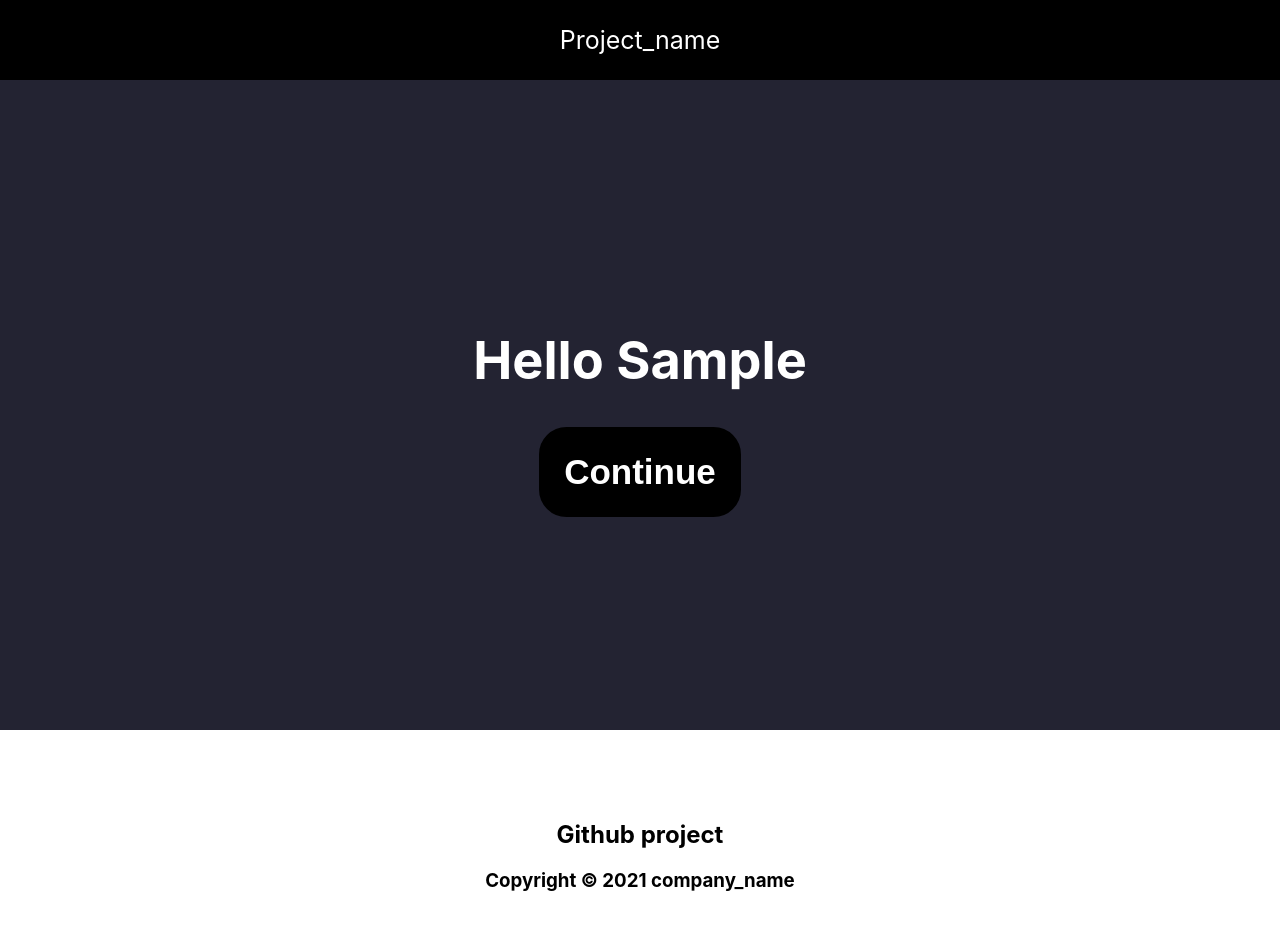
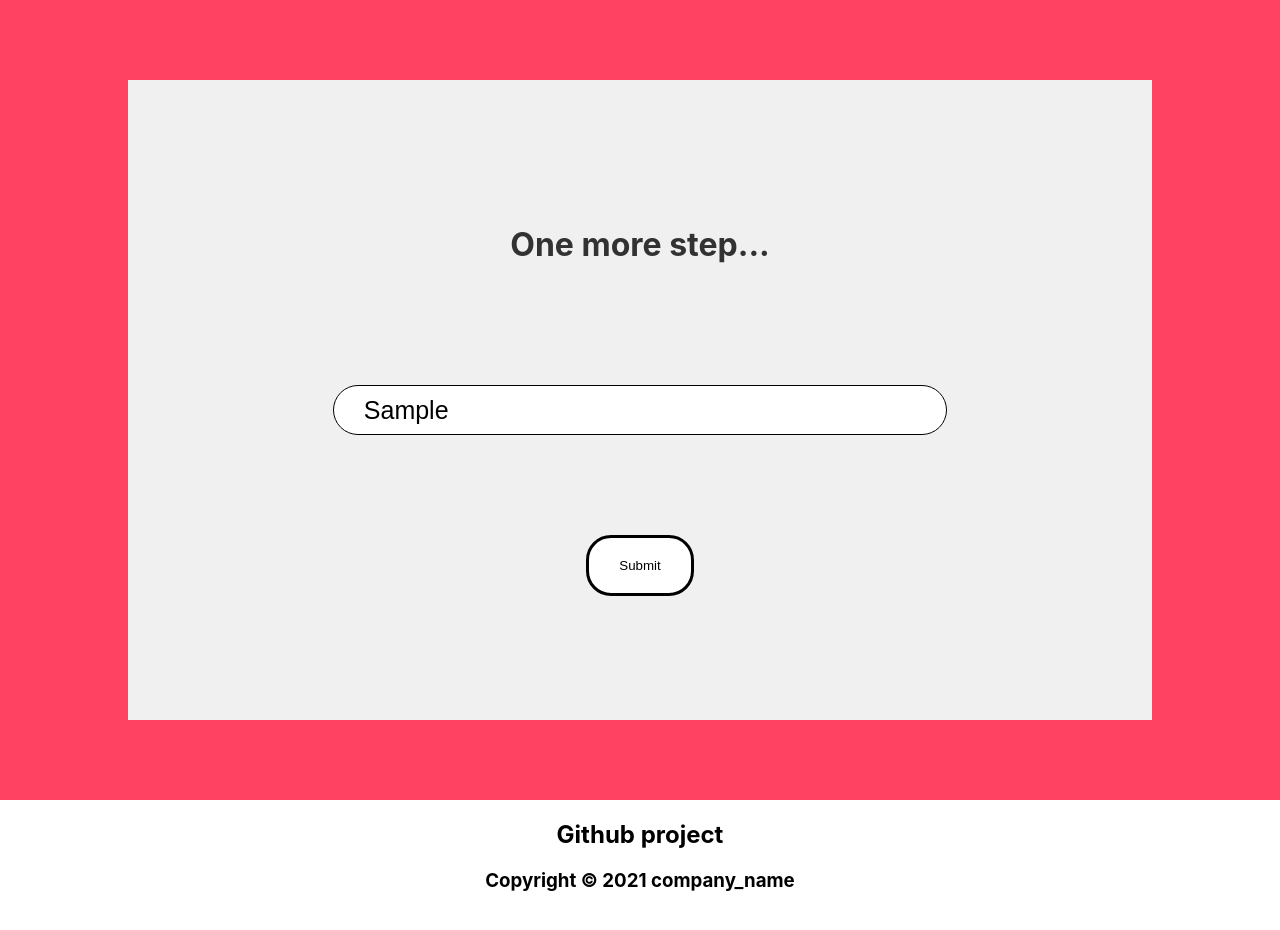
Before and after one commit to river737/TicTacToe, a Next.js app: page / in a window 1280 px wide. Both pictures are taken after typing "Sample" into the empty fields and a click on the button "Submit". Shown: the top 930 px of the page. Built offline with nearby package versions, Linux system fonts and the light colour scheme; no server answers.

Commit message:
Validate username with server

```diff
--- a/components/content.js
+++ b/components/content.js
@@ -4,8 +4,7 @@ import {useRouter} from 'next/router'
 
 const Content = ({player}) => {
   const router = useRouter();
-  function enterlobby(e) {
-    e.preventDefault();
+  function enterlobby() {
     router.push('/lobby');
   }
   return (
@@ -13,7 +12,7 @@ const Content = ({player}) => {
       {player !== '' &&
       <>
         <h1 className={styles.greet}>Hello {player}</h1>
-        <button className={styles.proceed} onClick={(e) => enterlobby(e)}>Continue</button>
+        <button className={styles.proceed} onClick={enterlobby}>Continue</button>
       </>
       }
       {player === '' && <h1>Tic Tac Toe</h1>}
--- a/components/form.js
+++ b/components/form.js
@@ -1,42 +1,55 @@
 import styles from '../styles/Home.module.css'
-import React, { createContext, useState, useEffect } from 'react'
+import React, { createContext, useState, useEffect, useContext } from 'react'
+
+import { SocketContext } from '../src/contexts/socketContext';
 
 export const NameContext = createContext();
 
 export function NameProvider({children}) {
-  const [Name, Player] = useState('');
-  const [currentname, name] = useState('');
-  const [clicks, clicking] = useState(0);
-  const [error, display] = useState(false);
+  const [name, setName] = useState('');
+  const [error, setError] = useState({verify: false, msg: ''});
+  const {socket} = useContext(SocketContext)
 
-  function addingname(thisname) {
-    name(thisname);
+  function inputChange(e) { // handles the username input change
+    setName(e.target.value);
+    setError({verify: false})
   }
 
   function submit() {
-    clicking(clicks + 1);
-    if(currentname === '') {
-      display(true);
+    if(name !== '') { // prevent submit if the username is blank
+      socket.emit('submit_username', {username: name})
     }
   }
 
-  useEffect(() => {
-    if(currentname !== '' && clicks > 0) {
-      const x = document.querySelector(`.${styles.wrapper}`);
-      x.style.zIndex="-2";
-      x.style.opacity="0";
-      Player(currentname);
-    }
-  }, [clicks])
+  useEffect(()=>{
+    socket.on('submit_username_response', (res) => { // waiting for a response from the server after submitting
+      if(res.success) {
+        const x = document.querySelector(`.${styles.wrapper}`);
+        x.style.zIndex="-2";
+        x.style.opacity="0";
+      } else { // an error occured
+        const {msg} = res.error
+        setError({verify: true, msg});
+      }
+    })
+    return () => socket.off('submit_username_response')
+  }, [])
 
   return (
-      <NameContext.Provider value={{name: Name}}>
+      <NameContext.Provider value={{name}}>
         <div className={styles.wrapper}>
           <div className={styles.login}>
             <h1>One more step...</h1>
-            <input type="text" className={styles.input} onChange={(e) => addingname(e.target.value)} placeholder="Enter a name" />
-            <button className={styles.button} onClick={() => submit()}>Submit</button>
-            {error && <h3>Error! Name cannot be empty!</h3>}
+            <input type="text" className={styles.input} onChange={inputChange} placeholder="Enter a name" />
+            <button className={styles.button} onClick={submit}>Submit</button>
+            {
+              error.verify &&
+                <h3>
+                  {
+                    error.msg!=='' ? error.msg : `Error! Name cannot be empty!`
+                  }
+                </h3>
+            }
           </div>
         </div>
         {children}
--- a/src/socket/socketFunctions.js
+++ b/src/socket/socketFunctions.js
@@ -9,7 +9,7 @@ export default function SocketFunctions({io, socket}){
         users.id.splice(ind, 1)
 
         if(socket.data?.username) {
-            users.username.splice(ind, 1)
+            users.username.splice(users.username.indexOf(socket.data.username), 1)
         }
     })
 }
@@ -18,11 +18,11 @@ function usernamePhase({io, socket}) {
     socket.on('submit_username', ({username}) => {
         const {users} = io.data
         const res = {}
-        if(users.has(username)) {
+        if(users.username.includes(username)) {
             res.success = false
             res.error = {msg: "Username is taken"}
         } else {
-            io.data.users.add()
+            users.username.push(username)
             socket.data.username = username
             res.success = true
             roomPhase({io, socket})
--- a/styles/globals.css
+++ b/styles/globals.css
@@ -1,8 +1,10 @@
+/* @import url('https://fonts.googleapis.com/css2?family=Press+Start+2P&display=swap'); */
+
 html,
 body {
   padding: 0;
   margin: 0;
-  font-family: -apple-system, BlinkMacSystemFont, Segoe UI, Roboto, Oxygen,
+  font-family: /* 'Press Start 2P', */ -apple-system, BlinkMacSystemFont, Segoe UI, Roboto, Oxygen,
     Ubuntu, Cantarell, Fira Sans, Droid Sans, Helvetica Neue, sans-serif;
 }
 
```
